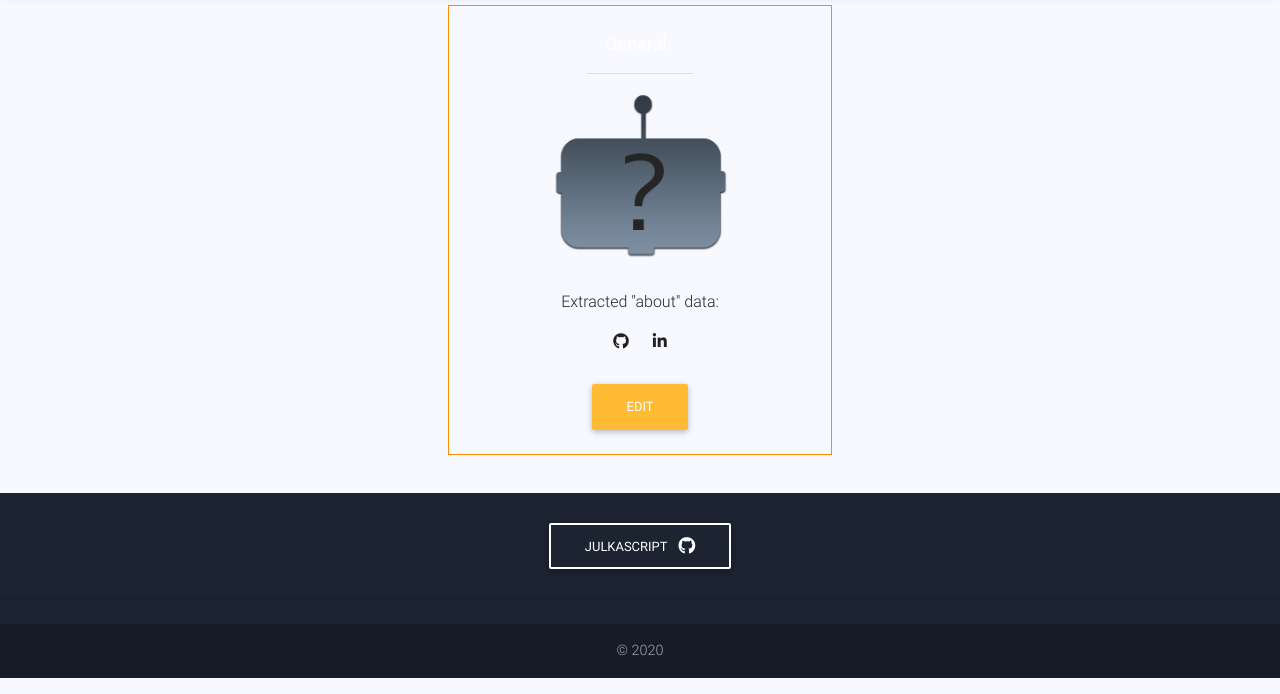
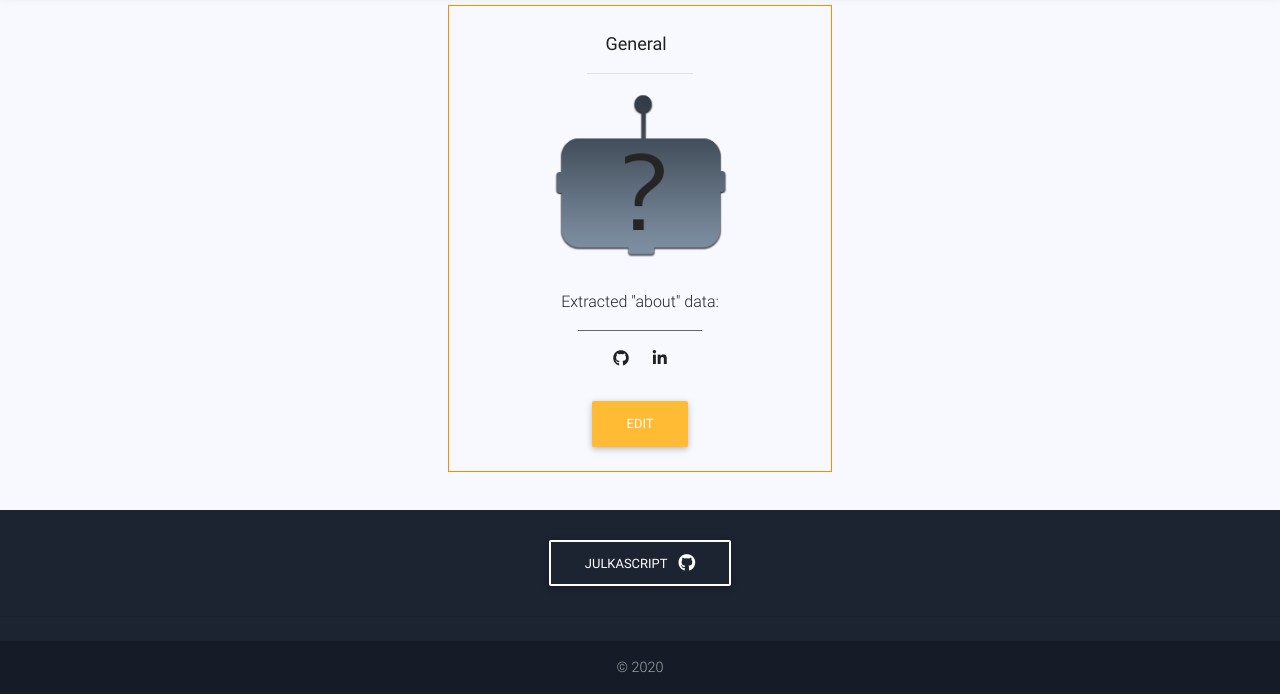
Before and after one commit to julkascript/code-junkyard, a Django app: template templates/profile.html in a window 1280 px wide. Shown: the part 72-766 px from the top of the page. Run offline with Django 3.2, Linux system fonts and the light colour scheme; the template is opened without the code that fills it, so the values that code supplies are empty; some libraries are stand-ins or nearby versions.

Commit message:
fix edit restriction functionality

```diff
--- a/core/views.py
+++ b/core/views.py
@@ -41,7 +41,7 @@ def post_details(req, pk):
 def post_edit(request, pk):
     user = request.user
     post = Post.objects.get(pk=pk)
-    if user != post.creator:
+    if user.userprofile != post.creator:
         return render(request, 'access-denied.html')
     if request.method == 'GET':
         post_form = PostForm(instance=post)
--- a/templates/profile.html
+++ b/templates/profile.html
@@ -17,6 +17,7 @@
                 {{ profile.about_me }}
             </p>
         </div>
+        <hr class="hr-dark">
         <div class="d-flex justify-content-center mb-4">
             <a id="user-git-link" href="{{ profile.github_link }}" class="mr-4 text-dark" target="_blank">
                 <i class="fab fa-github">
--- a/templates/shared/title-and-user.html
+++ b/templates/shared/title-and-user.html
@@ -1,6 +1,6 @@
 <div id="user-title" class="d-flex justify-content-center">
-    <p class="text-center mt-4 mr-2 font-weight-normal" id="title-title-user">General</p>
-    <p id="user-username" class="text-center mt-4 font-weight-normal">
+    <p class="text-center mt-4 mr-2 font-weight-normal text-dark" id="title-title-user">General</p>
+    <p id="user-username" class="text-center mt-4 font-weight-normal text-dark">
         {{ user.username }}
     </p>
 </div>
```
